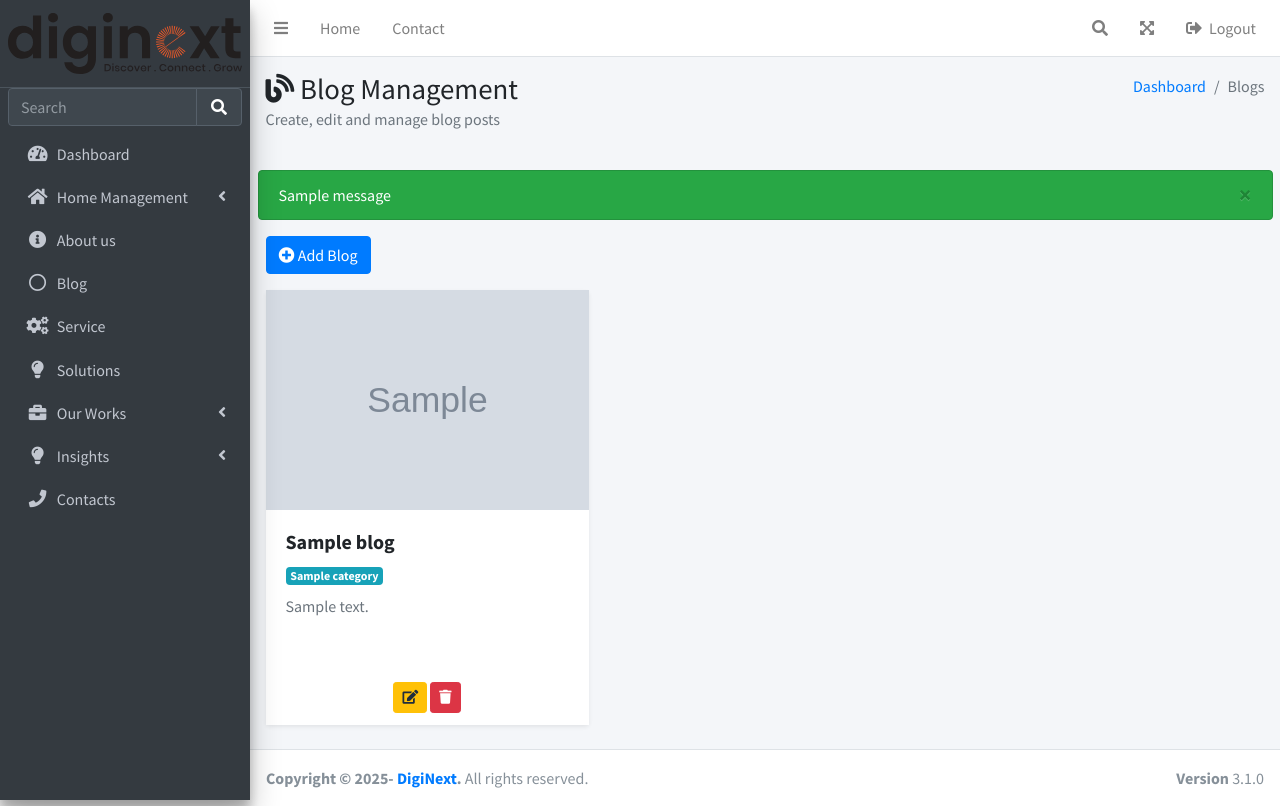
After one commit to CloudcraftTeche/diginextae, a Django app: template dashboard/templates/blog.html in a window 1280 px wide. The commit adds this page. Run offline with Django 5.2, Linux system fonts and the light colour scheme; the template is opened without the code that fills it: most values are stand-ins (such as "Sample title", 1, 10 or a date in 2020); grey boxes marked "Sample" are stand-in pictures; one stand-in notice (Sample message) is shown; some libraries are stand-ins or nearby versions.

Commit message:
Implement blog management feature with CRUD operations and update settings

```diff
--- a/dashboard/templates/base.html
+++ b/dashboard/templates/base.html
@@ -29,6 +29,8 @@
   <link rel="stylesheet" href="{% static 'plugins/daterangepicker/daterangepicker.css' %}" />
   <!-- summernote -->
   <link rel="stylesheet" href="{% static 'plugins/summernote/summernote-bs4.min.css' %}" />
+   <!-- <link href="https://cdn.jsdelivr.net/npm/summernote@0.8.20/dist/summernote-bs4.min.css" rel="stylesheet"> -->
+
 </head>
 
 <body class="hold-transition sidebar-mini layout-fixed">
@@ -208,6 +210,7 @@
                     <p>About Us</p>
                   </a>
                 </li>
+
                 <!-- <li class="nav-item">
                   <a href="{% url 'home_text1' %}"
                     class="nav-link {% if request.resolver_match.url_name == 'home_text1' %}active{% endif %}">
@@ -308,6 +311,15 @@
                 <p>About us</p>
               </a>
             </li>
+            <li class="nav-item">
+                  <a href="{% url 'blog_page' %}"
+                    class="nav-link {% if request.resolver_match.url_name == 'blog_page' %}active{% endif %}">
+                    <i class="far fa-circle nav-icon"></i>
+                    <p>Blog</p>
+                  </a>
+            </li>
+
+
             <li class="nav-item">
               <a href="{% url 'service_management' %}"
                 class="nav-link {% if request.resolver_match.url_name == 'service_management' %}active{% endif %}">
@@ -505,6 +517,7 @@
   <script src="{% static 'dist/js/pages/dashboard.js' %}"></script>
   <!-- SweetAlert2 -->
   <script src="https://cdn.jsdelivr.net/npm/sweetalert2@11"></script>
+  {% block scripts %} {% endblock %}
 </body>
 
 </html>
--- /dev/null
+++ b/dashboard/templates/blog.html
@@ -0,0 +1,312 @@
+{% extends 'base.html' %}
+{% load static %}
+
+{% block title %}Blog Management - Diginext{% endblock %}
+
+{% block content %}
+
+<div class="content-wrapper">
+
+  <!-- Content Header -->
+  <div class="content-header">
+    <div class="container-fluid">
+      <div class="row mb-2">
+        <div class="col-sm-6">
+          <h1 class="m-0"><i class="fas fa-blog"></i> Blog Management</h1>
+          <p class="text-muted">Create, edit and manage blog posts</p>
+        </div>
+        <div class="col-sm-6">
+          <ol class="breadcrumb float-sm-right">
+            <li class="breadcrumb-item"><a href="{% url 'dashboard' %}">Dashboard</a></li>
+            <li class="breadcrumb-item active">Blogs</li>
+          </ol>
+        </div>
+      </div>
+    </div>
+  </div>
+
+  <!-- Messages -->
+  {% if messages %}
+  <div class="container-fluid">
+    {% for message in messages %}
+    <div class="alert alert-{{ message.tags }} alert-dismissible fade show">
+      {{ message }}
+      <button type="button" class="close" data-dismiss="alert">&times;</button>
+    </div>
+    {% endfor %}
+  </div>
+  {% endif %}
+
+  <!-- Main Content -->
+  <section class="content">
+    <div class="container-fluid">
+
+      <!-- Add Blog -->
+      <div class="mb-3">
+        <button class="btn btn-primary" data-toggle="modal" data-target="#createBlogModal">
+          <i class="fas fa-plus-circle"></i> Add Blog
+        </button>
+      </div>
+
+      {% if blogs %}
+      <div class="row">
+        {% for blog in blogs %}
+        <div class="col-md-6 col-lg-4 mb-4">
+          <div class="card h-100 shadow-sm">
+
+            {% if blog.banner_image %}
+            <img src="{{ blog.image.url }}" class="card-img-top" style="height:220px;object-fit:cover;">
+            {% endif %}
+
+            <div class="card-body">
+              <h5 class="font-weight-bold">{{ blog.title }}</h5>
+              <span class="badge badge-info">{{ blog.category }}</span>
+
+              <p class="text-muted mt-2">
+                {{ blog.description|truncatewords:20 }}
+              </p>
+            </div>
+
+            <div class="card-footer bg-white d-flex justify-content-center">
+              {% comment %} <span class="badge {% if blog.is_active %}badge-success{% else %}badge-secondary{% endif %}">
+                {% if blog.is_active %}Active{% else %}Inactive{% endif %}
+              </span> {% endcomment %}
+
+              <div>
+                <button class="btn btn-sm btn-warning"
+                    onclick="editBlog(
+                        {{ blog.id }},
+                        '{{ blog.title|escapejs }}',
+                        '{{ blog.category|escapejs }}',
+                        '{{ blog.features|escapejs }}',
+                        '{{ blog.description|escapejs }}',
+                        `{{ blog.content|escapejs }}`,
+                        {{ blog.is_active|yesno:'true,false' }},
+                        {% if blog.banner_image %}'{{ blog.banner_image.url }}'{% else %}''{% endif %},
+                        {% if blog.image %}'{{ blog.image.url }}'{% else %}''{% endif %}
+                    )">
+                    <i class="fas fa-edit"></i>
+                </button>
+
+
+
+                <button class="btn btn-sm btn-danger"
+                  onclick="deleteItem('{% url 'blog_delete' blog.id %}')">
+                  <i class="fas fa-trash"></i>
+                </button>
+              </div>
+            </div>
+
+          </div>
+        </div>
+        {% endfor %}
+      </div>
+      {% else %}
+      <div class="alert alert-info">
+        No blogs found. Click “Add Blog” to create one.
+      </div>
+      {% endif %}
+
+    </div>
+  </section>
+</div>
+
+<!-- ================== CREATE BLOG MODAL ================== -->
+<div class="modal fade" id="createBlogModal">
+  <div class="modal-dialog modal-xl">
+    <div class="modal-content">
+      <form method="POST" action="{% url 'blog_create' %}" enctype="multipart/form-data">
+        {% csrf_token %}
+        <div class="modal-header bg-primary text-white">
+          <h5 class="modal-title"><i class="fas fa-plus"></i> Create Blog</h5>
+          <button type="button" class="close text-white" data-dismiss="modal">&times;</button>
+        </div>
+
+        <div class="modal-body">
+
+          <div class="form-group">
+            <label>Title *</label>
+            <input type="text" class="form-control" name="title" required>
+          </div>
+
+          <div class="form-group">
+            <label>Category *</label>
+            <input type="text" class="form-control" name="category" required>
+          </div>
+
+          <div class="form-group">
+            <label>Features</label>
+            <input type="text" class="form-control" name="features"
+                   placeholder="Comma separated">
+          </div>
+
+          <div class="form-group">
+            <label>Description *</label>
+            <textarea class="form-control" name="description" rows="3" required></textarea>
+          </div>
+
+          <div class="form-group">
+            <label>Content *</label>
+            <textarea class="form-control summernote" name="content" rows="8" required></textarea>
+          </div>
+
+          <div class="row">
+            <div class="col-md-6">
+              <label>Banner Image</label>
+              <input type="file" class="form-control" name="banner_image">
+            </div>
+            <div class="col-md-6">
+              <label>Feature Image</label>
+              <input type="file" class="form-control" name="image">
+            </div>
+          </div>
+
+          {% comment %} <div class="custom-control custom-switch mt-3">
+            <input type="checkbox" class="custom-control-input" name="is_active" id="blog_active" checked>
+            <label class="custom-control-label" for="blog_active">Set as Active</label>
+          </div> {% endcomment %}
+
+        </div>
+
+        <div class="modal-footer">
+          <button type="button" class="btn btn-secondary" data-dismiss="modal">Close</button>
+          <button type="submit" class="btn btn-primary">Save Blog</button>
+        </div>
+      </form>
+    </div>
+  </div>
+</div>
+
+<!-- ================== EDIT BLOG MODAL ================== -->
+<div class="modal fade" id="editBlogModal">
+  <div class="modal-dialog modal-xl">
+    <div class="modal-content">
+      <form method="POST" action="" enctype="multipart/form-data" id="editBlogForm">
+        {% csrf_token %}
+        <div class="modal-header bg-warning text-white">
+          <h5 class="modal-title"><i class="fas fa-edit"></i> Edit Blog</h5>
+          <button type="button" class="close text-white" data-dismiss="modal">&times;</button>
+        </div>
+
+        <div class="modal-body">
+
+          <div class="form-group">
+            <label>Title *</label>
+            <input type="text" class="form-control" name="title" required>
+          </div>
+
+          <div class="form-group">
+            <label>Category *</label>
+            <input type="text" class="form-control" name="category" required>
+          </div>
+
+          <div class="form-group">
+            <label>Features</label>
+            <input type="text" class="form-control" name="features" placeholder="Comma separated">
+          </div>
+
+          <div class="form-group">
+            <label>Description *</label>
+            <textarea class="form-control" name="description" rows="3" required></textarea>
+          </div>
+
+          <div class="form-group">
+            <label>Content *</label>
+            <textarea class="form-control summernote" name="content" rows="8" required></textarea>
+          </div>
+
+          <div class="row">
+            <div class="col-md-6">
+              <label>Banner Image</label>
+              <input type="file" class="form-control" name="banner_image">
+              <div id="bannerImagePreview" class="mt-2"></div>
+            </div>
+            <div class="col-md-6">
+              <label>Feature Image</label>
+              <input type="file" class="form-control" name="image">
+              <div id="featureImagePreview" class="mt-2"></div>
+            </div>
+          </div>
+{% comment %}
+          <div class="custom-control custom-switch mt-3">
+            <input type="checkbox" class="custom-control-input" name="is_active" id="edit_blog_active">
+            <label class="custom-control-label" for="edit_blog_active">Set as Active</label>
+          </div> {% endcomment %}
+
+        </div>
+
+        <div class="modal-footer">
+          <button type="button" class="btn btn-secondary" data-dismiss="modal">Close</button>
+          <button type="submit" class="btn btn-warning">Update Blog</button>
+        </div>
+      </form>
+    </div>
+  </div>
+</div>
+
+<!-- ================== JS ================== -->
+<script>
+function editBlog(id, title, category, features, description, content, is_active, banner_image_url, feature_image_url) {
+    // Open the modal
+    $('#editBlogModal').modal('show');
+
+    // Set form action to update URL (adjust your URL pattern)
+    const form = $('#editBlogForm');
+    form.attr('action', "{% url 'blog_edit' 0 %}".replace('0', id));
+
+    // Populate fields
+    form.find('input[name="title"]').val(title);
+    form.find('input[name="category"]').val(category);
+    form.find('input[name="features"]').val(features);
+    form.find('textarea[name="description"]').val(description);
+
+    // Populate Summernote content
+    form.find('textarea[name="content"]').summernote('code', content);
+
+    // Set active switch
+    $('#edit_blog_active').prop('checked', is_active);
+
+    // Show existing images
+    if (banner_image_url) {
+        $('#bannerImagePreview').html(`<img src="${banner_image_url}" class="img-fluid rounded" style="max-height:150px;">`);
+    } else {
+        $('#bannerImagePreview').html('');
+    }
+
+    if (feature_image_url) {
+        $('#featureImagePreview').html(`<img src="${feature_image_url}" class="img-fluid rounded" style="max-height:150px;">`);
+    } else {
+        $('#featureImagePreview').html('');
+    }
+}
+
+// Reset modal when closed
+$('#editBlogModal').on('hidden.bs.modal', function () {
+    const form = $(this).find('form')[0];
+    form.reset();
+    $('#bannerImagePreview').html('');
+    $('#featureImagePreview').html('');
+    $('#edit_blog_active').prop('checked', true);
+    $(this).find('textarea[name="content"]').summernote('reset');
+});
+</script>
+
+<script>
+  function deleteItem(url) {
+    if (confirm("Are you sure you want to delete this blog?")) {
+      window.location.href = url;
+    }
+  }
+</script>
+
+{% endblock %}
+{% block scripts %}
+<script>
+    $(document).ready(function() {
+    $('.summernote').summernote({
+      height: 250
+    });
+  });
+</script>
+
+{% endblock %}
--- a/dashboard/urls.py
+++ b/dashboard/urls.py
@@ -324,4 +324,10 @@ path('our-insights/<int:pk>/edit/', views.our_insights_edit, name='our_insights_
 path('our-insights/<int:pk>/delete/', views.our_insights_delete, name='our_insights_delete'),
 
 
+# ==================== Blog section====================
+path('blog/', views.blog_page, name='blog_page'),
+path('blog/create/', views.blog_create, name='blog_create'),
+path('blog/<int:pk>/edit/', views.blog_edit, name='blog_edit'),
+path('blog/<int:pk>/delete/', views.blog_delete, name='blog_delete'),
+
 ]
--- a/diginext/settings.py
+++ b/diginext/settings.py
@@ -41,7 +41,6 @@ INSTALLED_APPS = [
     'django.contrib.messages',
     'django.contrib.staticfiles',
     'cloudinary',
-    'django_summernote',
     #  for api
     'rest_framework',
 
```
Also changed, not shown: dashboard/forms.py (+17 -1 lines), dashboard/models.py (+35 -0 lines), dashboard/views.py (+39 -0 lines), dashboard/migrations/0040_blog.py (added).
